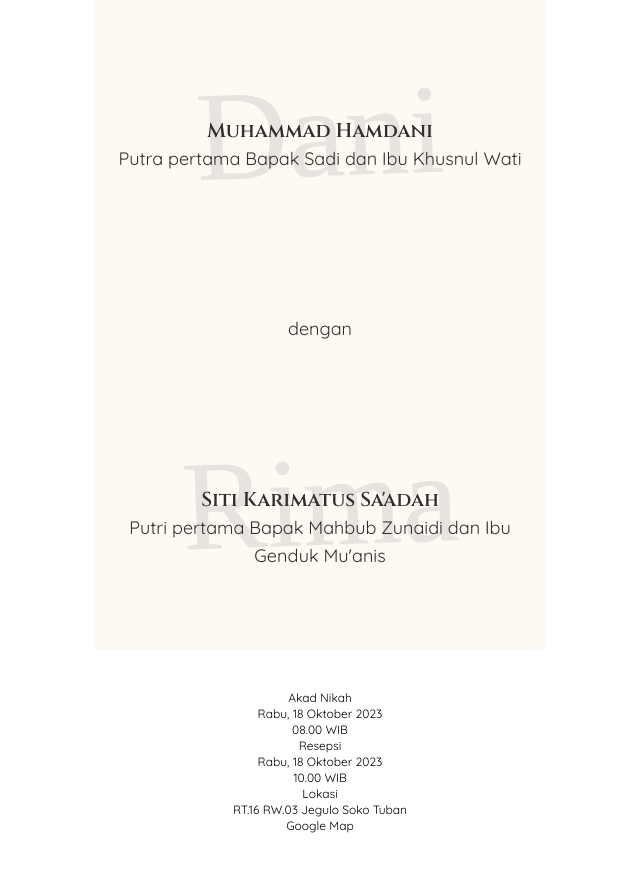
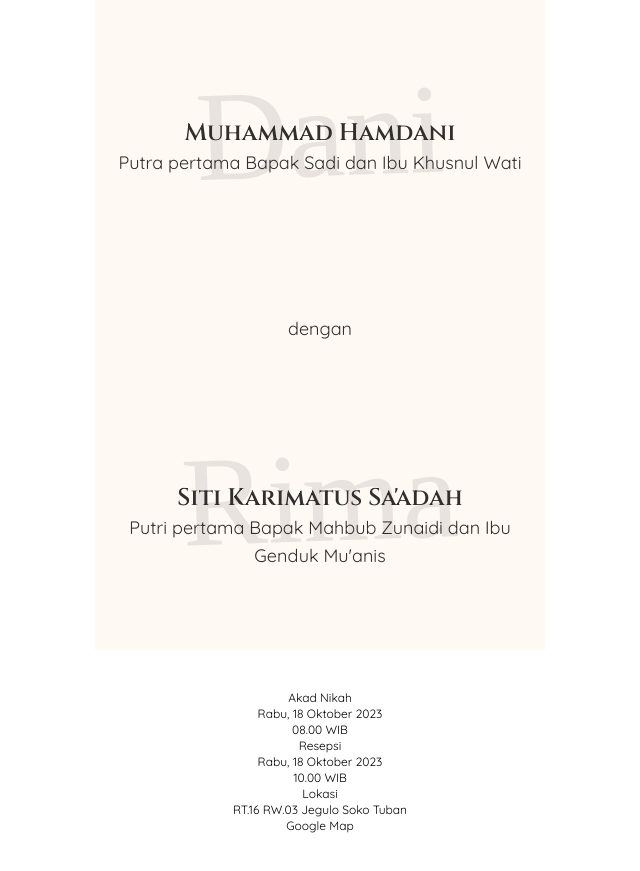
Before and after one commit to PriaAdmaja/rima-wedding, a React (Vite) app: page / in a window 1280 px wide. Shown: the part 950-1821 px from the top of the page, without its empty margins (320-960 px from the left). Built offline with nearby package versions, Linux system fonts and the light colour scheme; a web font is replaced by a local one.

Commit message:
font size

```diff
--- a/src/components/detail.jsx
+++ b/src/components/detail.jsx
@@ -8,14 +8,14 @@ const Detail = () => {
       <div className="flex flex-col justify-between flex-3 h-2/3 mb-10">
         <div className="relative">
           <p className="font-msMadi left-1/2 -translate-x-1/2 -top-12 absolute text-9xl opacity-10 -rotate-2">Dani</p>
-          <p className="font-cinzel text-xl">Muhammad Hamdani</p>
+          <p className="font-cinzel text-2xl">Muhammad Hamdani</p>
           <p>Putra pertama Bapak Sadi dan Ibu Khusnul Wati</p>
 
         </div>
         <p className="text-md">dengan</p>
         <div className="relative">
         <p className="font-msMadi -top-12 left-1/2 -translate-x-1/2 absolute text-9xl opacity-10 -rotate-2">Rima</p>
-          <p className="font-cinzel text-xl">Siti Karimatus Sa'adah</p>
+          <p className="font-cinzel text-2xl">Siti Karimatus Sa'adah</p>
           <p>Putri pertama Bapak Mahbub Zunaidi dan Ibu Genduk Mu'anis</p>
         </div>
       </div>
```
